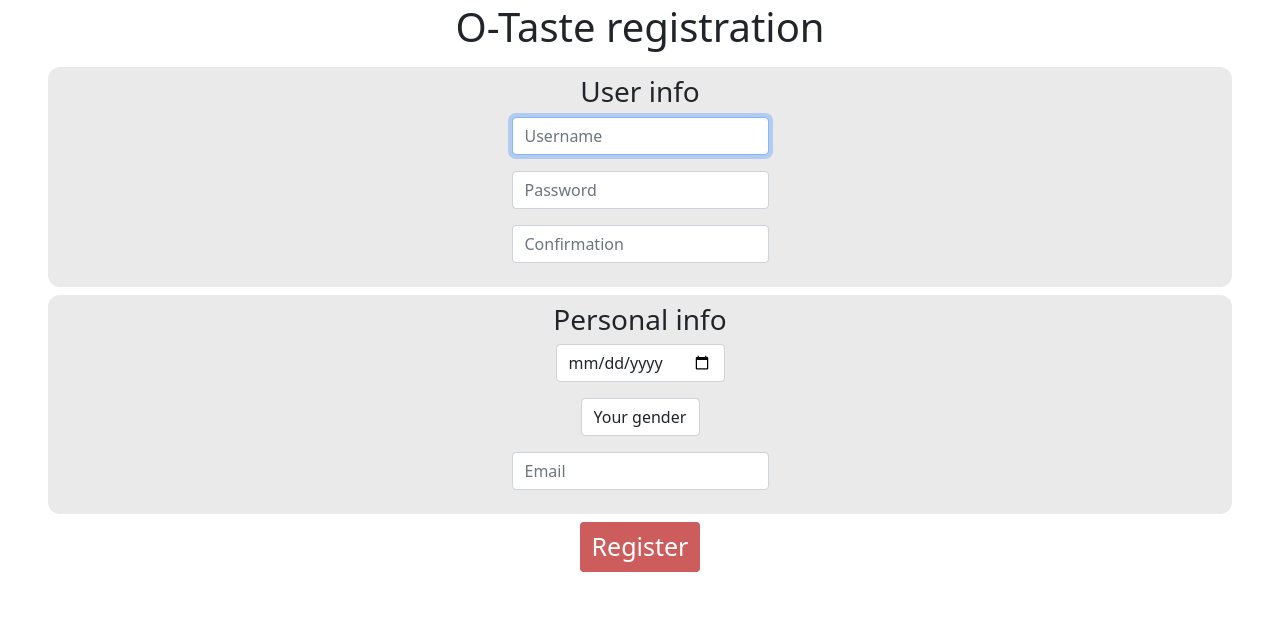
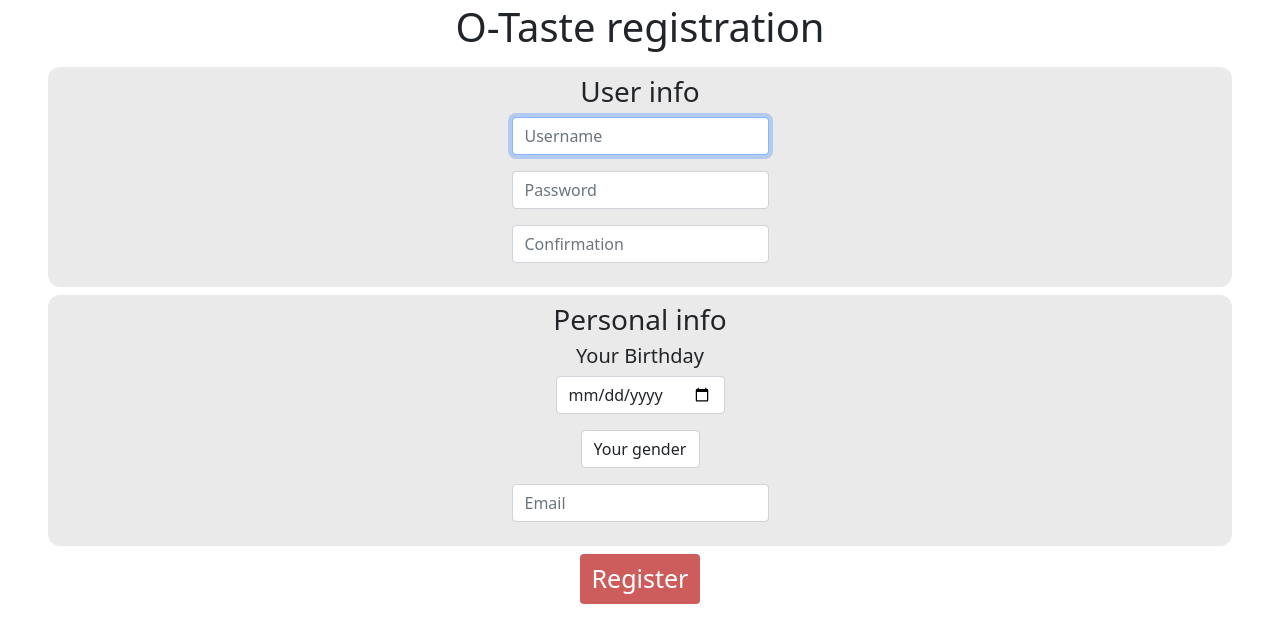
Before and after one commit to LuisGarrillo/cs50x-final-project, a Flask app: page /register in a window 1280 px wide. Shown: the part 119-762 px from the top of the page. Run offline with Flask 3, Linux system fonts and the light colour scheme; some libraries are stand-ins or nearby versions.

Commit message:
little change to register

```diff
--- a/templates/register.html
+++ b/templates/register.html
@@ -15,7 +15,7 @@
         </div>
         <section class="my-2 mx-5 px-2 py-2 background">
             <h3>User info</h3>
-            <div class="mb-3">
+            <div class="mb-3 mt-2">
                 <input autocomplete="off" autofocus class="form-control mx-auto w-auto" id="username" name="username" placeholder="Username" type="text" required>
             </div>
             <div class="mb-3">
@@ -28,8 +28,9 @@
 
         <section class="my-2 mx-5 px-2 py-2 background">
             <h3>Personal info</h3>
-            <div class="mb-3">
-                <input autocomplete="off" class="form-control mx-auto w-auto" id="birthday" name="birthday" placeholder="Birthday" type="date" required>
+            <div class="mb-3 mt-2">
+                <h5>Your Birthday</h5>
+                <input autocomplete="off" class="form-control mx-auto w-auto" id="birthday" name="birthday" type="date" placeholder="Birthday"  required>
             </div>
             <div class="mb-3">
                 <select name="gender" class="form-control mx-auto w-auto" required>
```
